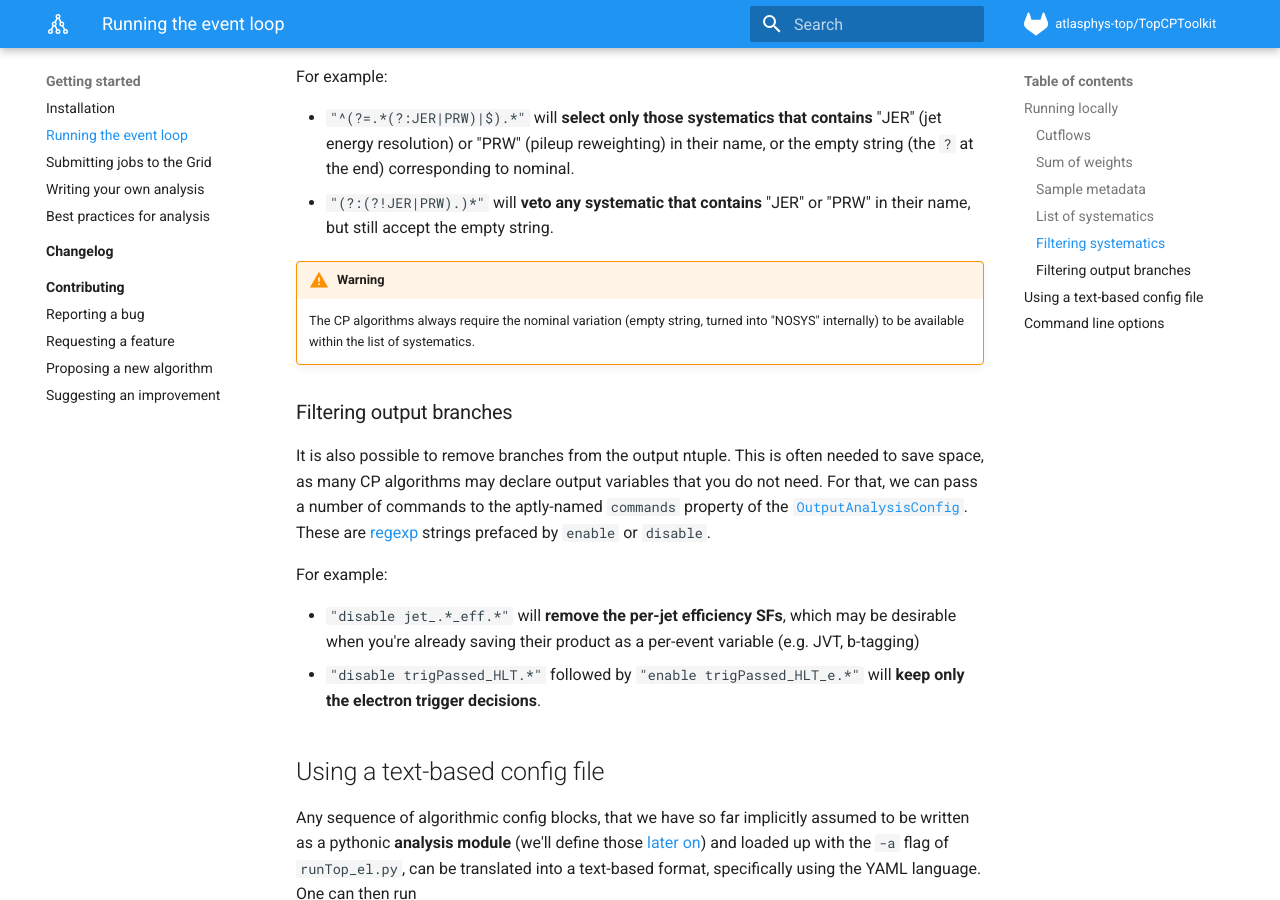
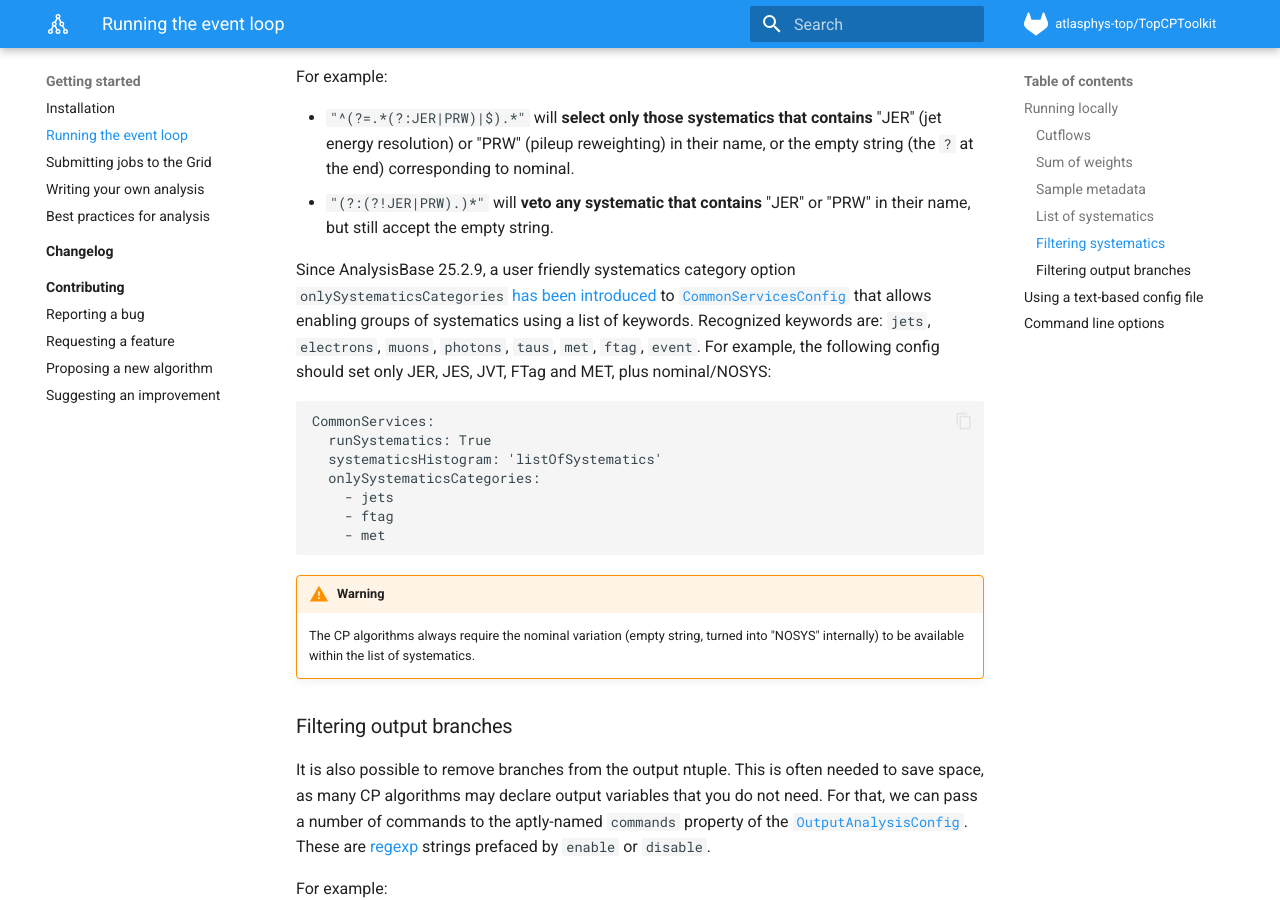
Before and after one commit to SuperNova76/TopCPToolKit, an MkDocs documentation site: the page built from docs/starting/running_local.md, in a window 1280 px wide and 900 px high, scrolled down 3253 px. Built offline with MkDocs 1.6.1 and Material for MkDocs 9.7.7, drawn with Linux system fonts in a browser that asks for light colours; formulas are drawn with MathJax 3.

Commit message:
Add documentation for the new option to filter groups of systematics

````diff
--- a/docs/starting/running_local.md
+++ b/docs/starting/running_local.md
@@ -105,6 +105,17 @@ For example:
 - `"^(?=.*(?:JER|PRW)|$).*"` will **select only those systematics that contains** "JER" (jet energy resolution) or "PRW" (pileup reweighting) in their name, or the empty string (the `?` at the end) corresponding to nominal.
 - `"(?:(?!JER|PRW).)*"` will **veto any systematic that contains** "JER" or "PRW" in their name, but still accept the empty string.
 
+Since AnalysisBase 25.2.9, a user friendly systematics category option `onlySystematicsCategories` [has been introduced](https://gitlab.cern.ch/atlas/athena/-/merge_requests/70864) to [`CommonServicesConfig`](https://acode-browser1.usatlas.bnl.gov/lxr/source/athena/PhysicsAnalysis/Algorithms/AsgAnalysisAlgorithms/python/AsgAnalysisConfig.py) that allows enabling groups of systematics using a list of keywords. Recognized keywords are: `jets`, `electrons`, `muons`, `photons`, `taus`, `met`, `ftag`, `event`. For example, the following config should set only JER, JES, JVT, FTag and MET, plus nominal/NOSYS:
+```
+CommonServices:
+  runSystematics: True
+  systematicsHistogram: 'listOfSystematics'
+  onlySystematicsCategories:
+    - jets
+    - ftag
+    - met
+```
+
 !!! warning
     The CP algorithms always require the nominal variation (empty string, turned into "NOSYS" internally) to be available within the list of systematics.
 
````
Also changed, not shown: docs/settings/others.md (+4 -0 lines).
